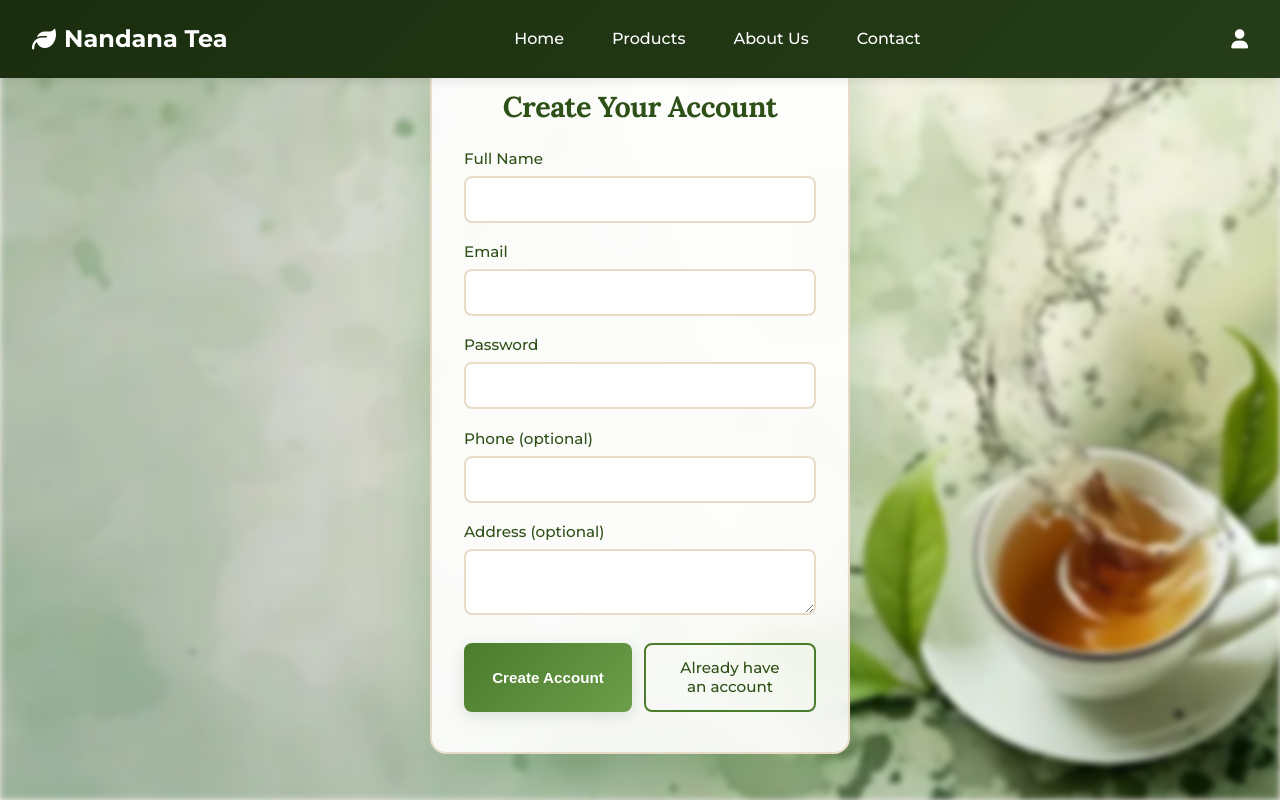
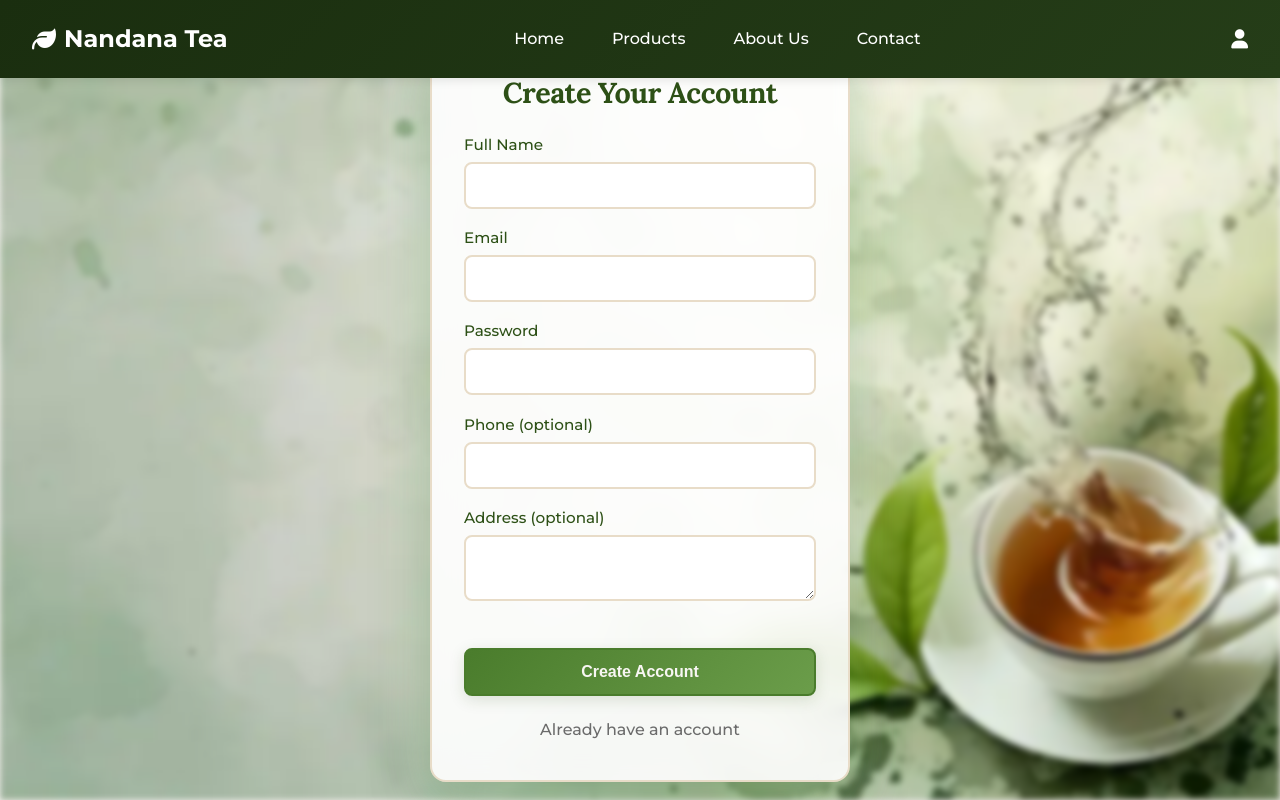
Before and after one commit to Sisuruoshan/nandana-tea-factory-website-HMMC_2, a Next.js app: page /signup in a window 1280 px wide. Shown: the top 800 px of the page. Built offline with nearby package versions, Linux system fonts and the light colour scheme; no server answers.

Commit message:
sign up button style

```diff
--- a/app/signup/page.tsx
+++ b/app/signup/page.tsx
@@ -115,15 +115,15 @@ export default function SignupPage() {
             />
           </div>
 
-          <div className="signup-actions">
-            <button type="submit" className="btn btn-primary" disabled={loading}>
-              {loading ? 'Creating...' : 'Create Account'}
-            </button>
-            <Link href="/login" className="btn btn-secondary-outline">
-              Already have an account
-            </Link>
-          </div>
+
+          <button type="submit" className="btn btn-primary" style={{ width: '100%', marginTop: '1.5rem' }} disabled={loading}>
+            {loading ? 'Creating...' : 'Create Account'}
+          </button>
         </form>
+
+        <Link href="/login" className="signup-link">
+          Already have an account
+        </Link>
       </div>
     </div>
   )
```
